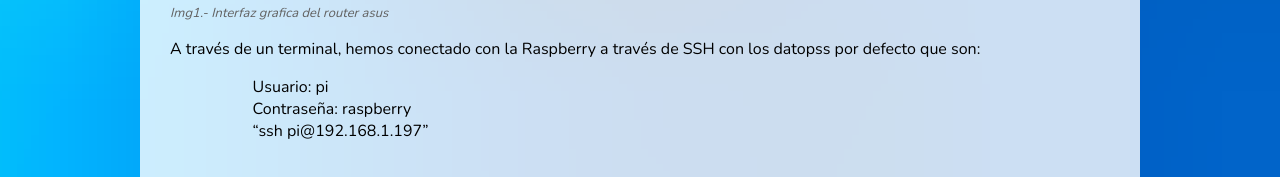
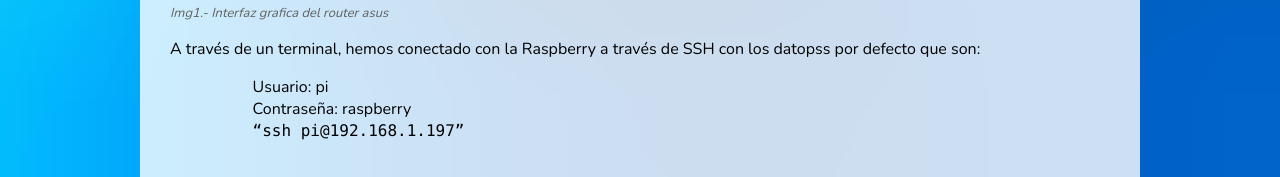
Before and after one commit to davidcalvop/ProyectoD-J, a plain HTML site: page index.html in a window 1280 px wide. Shown: the part 1698-1875 px from the top of the page. Drawn offline with nearby package versions, Linux system fonts and the light colour scheme.

Commit message:
correcciones2

```diff
--- a/css/css.css
+++ b/css/css.css
@@ -133,3 +133,7 @@ figcaption {
     font-size: small;
     color: #616161;
 }
+
+code {
+    font-family: Consolas;
+}
```
